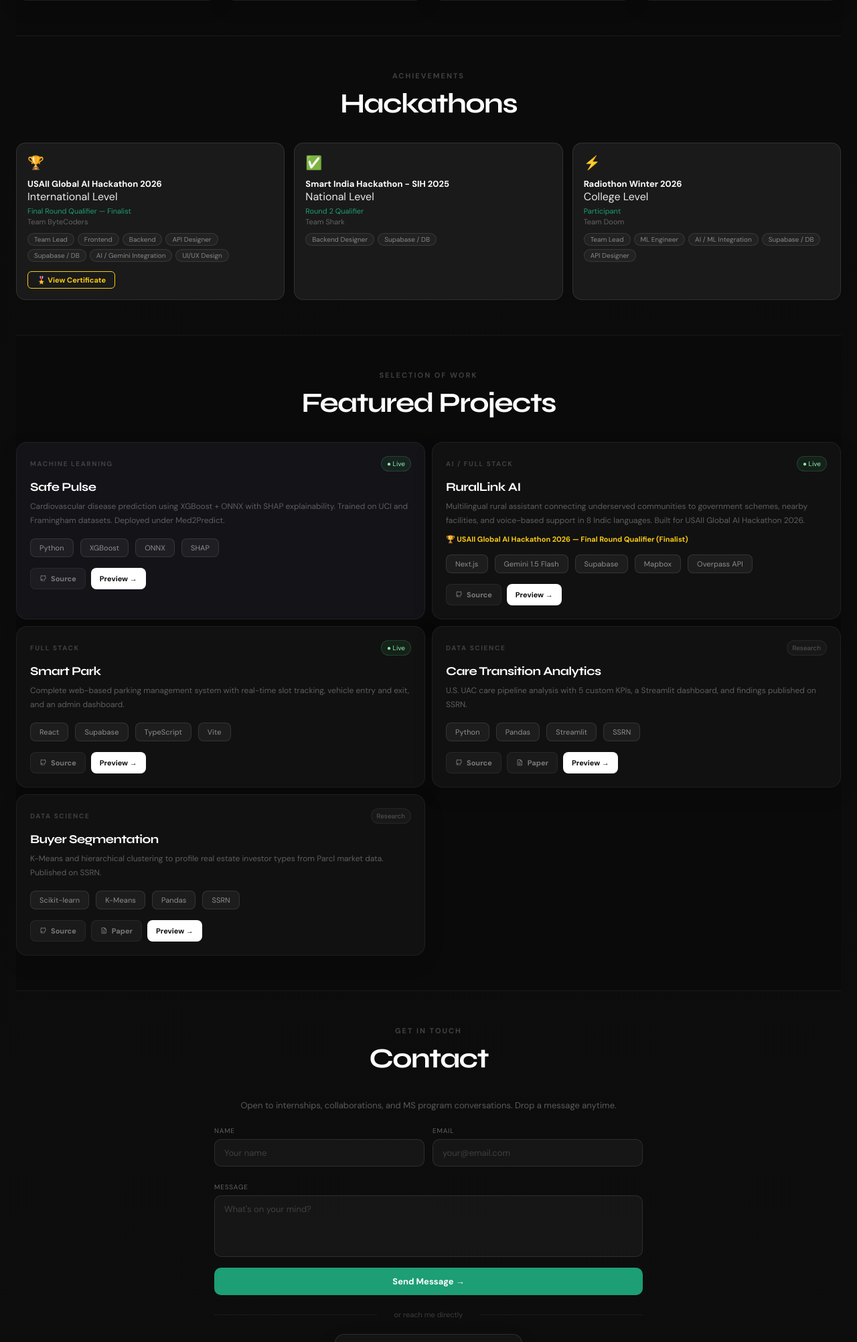
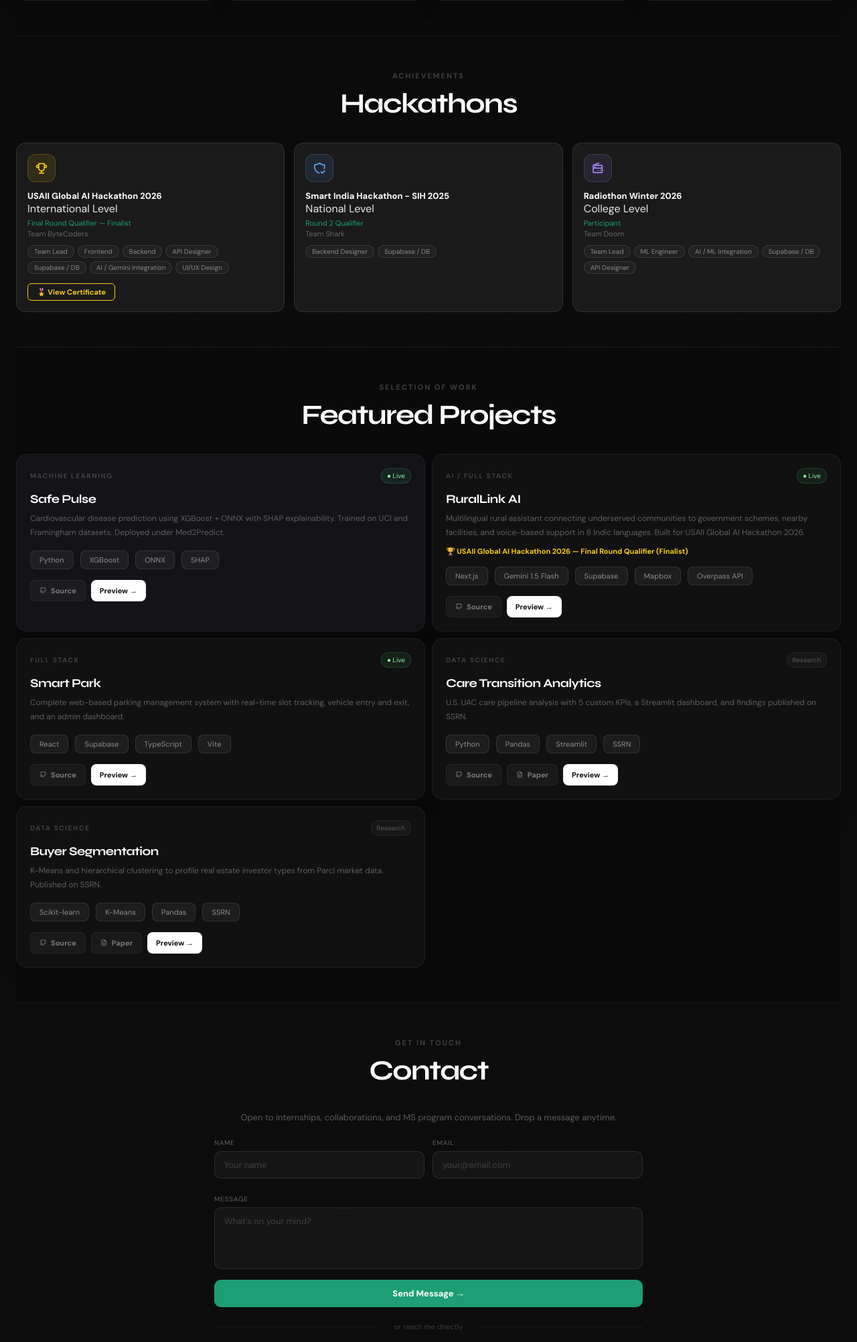
Before and after one commit to GokulM8/portfolio, a Flask app: page / in a window 1280 px wide. Shown: the part 1910-3914 px from the top of the page at 67% size. Run offline with Flask 3, Linux system fonts and the light colour scheme; some libraries are stand-ins or nearby versions.

Commit message:
Improvements

```diff
--- a/static/css/style.css
+++ b/static/css/style.css
@@ -598,7 +598,33 @@ a {
 }
 
 .hack-icon {
+  width: 42px;
+  height: 42px;
+  border-radius: 12px;
+  display: flex;
+  align-items: center;
+  justify-content: center;
   font-size: 20px;
+  margin-bottom: 12px;
+  border: 1px solid transparent;
+}
+
+.hack-icon--gold {
+  background: rgba(250, 204, 21, 0.1);
+  border-color: rgba(250, 204, 21, 0.2);
+  color: #facc15;
+}
+
+.hack-icon--blue {
+  background: rgba(96, 165, 250, 0.1);
+  border-color: rgba(96, 165, 250, 0.2);
+  color: #60a5fa;
+}
+
+.hack-icon--violet {
+  background: rgba(167, 139, 250, 0.1);
+  border-color: rgba(167, 139, 250, 0.2);
+  color: #a78bfa;
 }
 
 .hack-name {
@@ -1317,3 +1343,46 @@ a {
     grid-template-columns: 1fr;
   }
 }
+
+/* ── Entrance animations ─────────────────── */
+.reveal {
+  opacity: 0;
+  transform: translateY(28px);
+  transition: opacity 0.6s ease, transform 0.6s ease;
+}
+.reveal.visible {
+  opacity: 1;
+  transform: translateY(0);
+}
+
+/* ── Back to top ─────────────────────────── */
+.back-to-top {
+  position: fixed;
+  bottom: 28px;
+  right: 28px;
+  width: 40px;
+  height: 40px;
+  border-radius: 50%;
+  border: 1px solid var(--line-strong);
+  background: var(--bg-elev);
+  color: var(--text-muted);
+  font-size: 16px;
+  display: flex;
+  align-items: center;
+  justify-content: center;
+  cursor: pointer;
+  opacity: 0;
+  transform: translateY(10px);
+  pointer-events: none;
+  transition: opacity 0.22s, transform 0.22s, border-color 0.18s, color 0.18s;
+  z-index: 50;
+}
+.back-to-top.visible {
+  opacity: 1;
+  transform: translateY(0);
+  pointer-events: auto;
+}
+.back-to-top:hover {
+  border-color: rgba(255, 255, 255, 0.28);
+  color: var(--text-strong);
+}
--- a/templates/index.html
+++ b/templates/index.html
@@ -88,7 +88,7 @@ href="https://cdn.jsdelivr.net/npm/@tabler/icons-webfont@3.30.0/dist/tabler-icon
 
       <hr class="divider">
 
-      <section class="sec" id="about">
+      <section class="sec reveal" id="about">
         <div class="sec-head">
           <p class="sec-eyebrow">About Me</p>
           <h2 class="sec-title">Who I Am</h2>
@@ -110,14 +110,14 @@ href="https://cdn.jsdelivr.net/npm/@tabler/icons-webfont@3.30.0/dist/tabler-icon
         </div>
 
         <div class="stats-row">
-          <div class="stat-item"><div class="stat-num">1+</div><div class="stat-lbl">Years Experience</div></div>
-          <div class="stat-item"><div class="stat-num">5+</div><div class="stat-lbl">Projects Built</div></div>
-          <div class="stat-item"><div class="stat-num">2</div><div class="stat-lbl">Research Papers</div></div>
-          <div class="stat-item"><div class="stat-num">2</div><div class="stat-lbl">Internships</div></div>
+          <div class="stat-item"><div class="stat-num" data-count="1" data-suffix="+">1+</div><div class="stat-lbl">Years Experience</div></div>
+          <div class="stat-item"><div class="stat-num" data-count="5" data-suffix="+">5+</div><div class="stat-lbl">Projects Built</div></div>
+          <div class="stat-item"><div class="stat-num" data-count="2" data-suffix="">2</div><div class="stat-lbl">Research Papers</div></div>
+          <div class="stat-item"><div class="stat-num" data-count="2" data-suffix="">2</div><div class="stat-lbl">Internships</div></div>
         </div>
       </section>
 
-      <section class="sec" id="experience">
+      <section class="sec reveal" id="experience">
         <div class="sec-head">
           <p class="sec-eyebrow">Professional Journey</p>
           <h2 class="sec-title">Experience</h2>
@@ -162,7 +162,7 @@ href="https://cdn.jsdelivr.net/npm/@tabler/icons-webfont@3.30.0/dist/tabler-icon
         </div>
       </section>
 
-      <section class="skills-sec" id="skills">
+      <section class="skills-sec reveal" id="skills">
         <div class="sec-head">
           <p class="sec-eyebrow">Technical Arsenal</p>
           <h2 class="sec-title">Skills</h2>
@@ -217,7 +217,7 @@ href="https://cdn.jsdelivr.net/npm/@tabler/icons-webfont@3.30.0/dist/tabler-icon
         </div>
       </section>
 
-      <section class="sec" id="hackathons">
+      <section class="sec reveal" id="hackathons">
         <div class="sec-head">
           <p class="sec-eyebrow">Achievements</p>
           <h2 class="sec-title">Hackathons</h2>
@@ -225,7 +225,7 @@ href="https://cdn.jsdelivr.net/npm/@tabler/icons-webfont@3.30.0/dist/tabler-icon
 
         <div class="hack-grid">
           <article class="hack-card">
-            <span class="hack-icon">🏆</span>
+            <div class="hack-icon hack-icon--gold"><i class="ti ti-trophy"></i></div>
             <p class="hack-name">USAII Global AI Hackathon 2026</p>
             <p class="hack-level">International Level</p>
             <p class="hack-outcome">Final Round Qualifier — Finalist</p>
@@ -245,7 +245,7 @@ href="https://cdn.jsdelivr.net/npm/@tabler/icons-webfont@3.30.0/dist/tabler-icon
           </article>
 
           <article class="hack-card">
-            <span class="hack-icon">✅</span>
+            <div class="hack-icon hack-icon--blue"><i class="ti ti-shield-check"></i></div>
             <p class="hack-name">Smart India Hackathon - SIH 2025</p>
             <p class="hack-level">National Level</p>
             <p class="hack-outcome">Round 2 Qualifier</p>
@@ -257,7 +257,7 @@ href="https://cdn.jsdelivr.net/npm/@tabler/icons-webfont@3.30.0/dist/tabler-icon
           </article>
 
           <article class="hack-card">
-            <span class="hack-icon">⚡</span>
+            <div class="hack-icon hack-icon--violet"><i class="ti ti-radio"></i></div>
             <p class="hack-name">Radiothon Winter 2026</p>
             <p class="hack-level">College Level</p>
             <p class="hack-outcome">Participant</p>
@@ -273,7 +273,7 @@ href="https://cdn.jsdelivr.net/npm/@tabler/icons-webfont@3.30.0/dist/tabler-icon
         </div>
       </section>
 
-      <section class="skills-sec" id="projects">
+      <section class="skills-sec reveal" id="projects">
         <div class="sec-head">
           <p class="sec-eyebrow">Selection of Work</p>
           <h2 class="sec-title">Featured Projects</h2>
@@ -355,7 +355,7 @@ href="https://cdn.jsdelivr.net/npm/@tabler/icons-webfont@3.30.0/dist/tabler-icon
         </div>
       </section>
 
-      <section class="sec" id="contact">
+      <section class="sec reveal" id="contact">
         <div class="sec-head">
           <p class="sec-eyebrow">Get In Touch</p>
           <h2 class="sec-title">Contact</h2>
@@ -405,6 +405,7 @@ href="https://cdn.jsdelivr.net/npm/@tabler/icons-webfont@3.30.0/dist/tabler-icon
     </footer>
   </div>
 
+  <button id="backToTop" class="back-to-top" aria-label="Back to top"><i class="ti ti-arrow-up"></i></button>
   <script src="{{ url_for('static', filename='js/main.js') }}"></script>
 </body>
 </html>
```
Also changed, not shown: static/js/main.js (+54 -0 lines).
